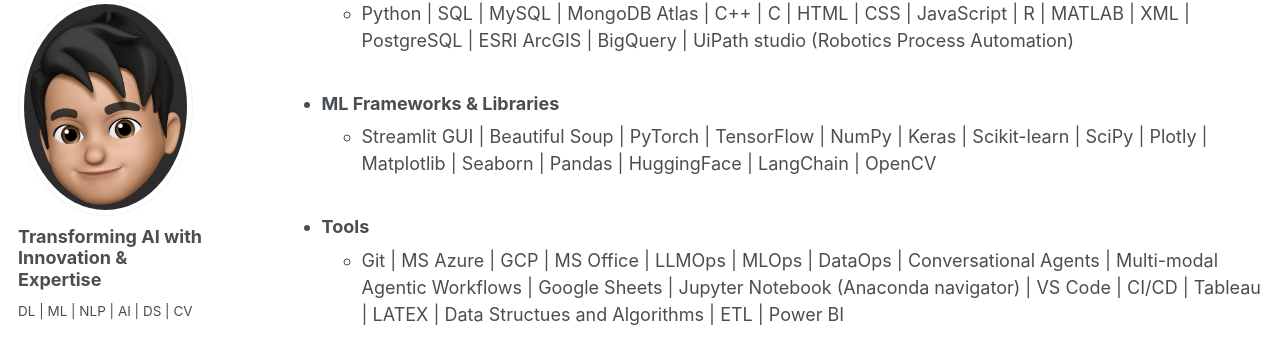
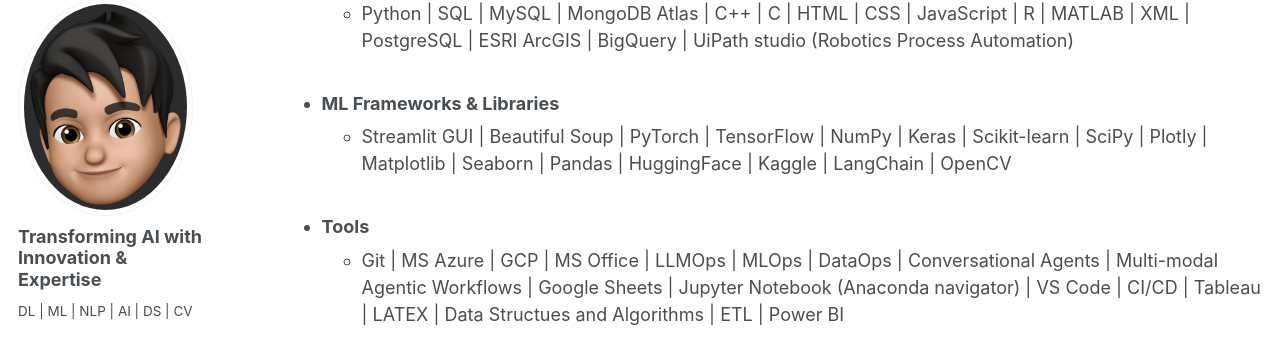
Before and after one commit to SudarshanaSRao/SudarshanaSRao.github.io, a Jekyll site: the page built from _pages/cv.md, in a window 1280 px wide and 1400 px high, scrolled down 562 px. Shown: the part 108-450 px from the top of the window. Built offline with Jekyll 4.4.1, drawn with Linux system fonts in a browser that asks for light colours.

Commit message:
Update cv.md

```diff
--- a/_pages/cv.md
+++ b/_pages/cv.md
@@ -98,7 +98,7 @@
   * Python  \|  SQL  \|  MySQL  \|  MongoDB Atlas  \|  C++  \|  C  \|  HTML  \|  CSS  \|  JavaScript  \|  R  \|  MATLAB  \| XML  \|  PostgreSQL  \|  ESRI ArcGIS  \|  BigQuery  \|  UiPath studio (Robotics Process Automation)
 
 * ### ML Frameworks & Libraries
-  * Streamlit GUI  \|  Beautiful Soup  \|  PyTorch  \|  TensorFlow  \| NumPy \|  Keras  \|  Scikit-learn  \|  SciPy  \|  Plotly  \|  Matplotlib  \|  Seaborn  \|  Pandas  \|  HuggingFace  \|  LangChain  \|  OpenCV
+  * Streamlit GUI  \|  Beautiful Soup  \|  PyTorch  \|  TensorFlow  \| NumPy \|  Keras  \|  Scikit-learn  \|  SciPy  \|  Plotly  \|  Matplotlib  \|  Seaborn  \|  Pandas  \|  HuggingFace  \|  Kaggle  \|  LangChain  \|  OpenCV
 
 * ### Tools
   * Git  \|  MS Azure  \|  GCP  \|  MS Office  \|  LLMOps  \|  MLOps  \|  DataOps  \|  Conversational Agents  \|  Multi-modal Agentic Workflows  \|  Google Sheets  \|  Jupyter Notebook (Anaconda navigator)  \|  VS Code  \|  CI/CD  \|  Tableau  \|  LATEX  \|  Data Structues and Algorithms  \|  ETL  \|  Power BI
@@ -223,8 +223,8 @@
 
 <div class="content-container">
     <p>✔ Won second prize in a Computer Science seminar on satellite communication held at the Sumeru Fest in RV PU College.</p>
-    <div class="thumbnail-container">
-        <img src="/images/Trophy.jpg" alt="Satellite Communication Seminar" class="thumbnail" onclick="openPopup()">
+    <div class="thumbnail-container" onclick="openPopup()">
+        <img src="/images/Trophy.jpg" alt="Satellite Communication Seminar" class="thumbnail">
         <span class="popup-icon">&#x2197;</span>
     </div>
 </div>
@@ -317,8 +317,8 @@
 
 <div class="content-container1">
     <p>✔ Qualified in the 12th grade state-level examination with distinction and scored 100/100 in mathematics.</p>
-    <div class="thumbnail-container1">
-        <img src="/images/Second PUC math.jpg" alt="Second PUC Math" class="thumbnail1" onclick="openPopup1()">
+    <div class="thumbnail-container1" onclick="openPopup1()">
+        <img src="/images/Second PUC math.jpg" alt="Second PUC Math" class="thumbnail1">
         <span class="popup-icon1">&#x2197;</span>
     </div>
 </div>
```
Also changed, not shown: other parts of _pages/cv.md (+2 -2 lines).
